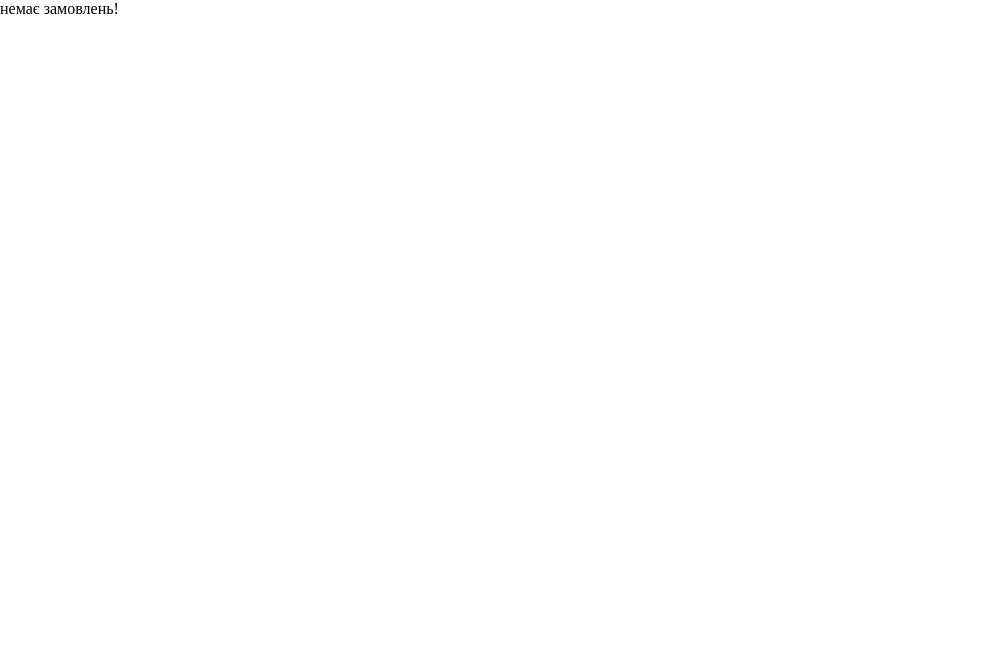
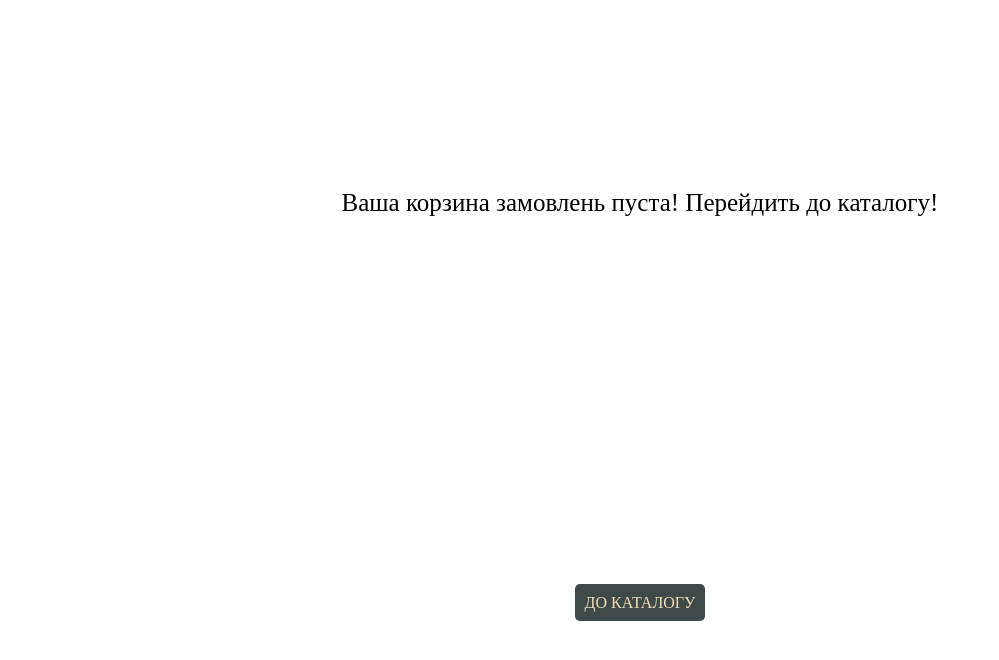
Before and after one commit to alexurbanskyi/colorfultoys, a React (Create React App) app: page /basket in a window 1280 px wide. Shown: the top 660 px of the page, without its empty margins (0-999 px from the left). Built offline with nearby package versions, Linux system fonts and the light colour scheme.

Commit message:
add orderList

```diff
--- a/src/screens/Basket/Basket.css
+++ b/src/screens/Basket/Basket.css
@@ -21,3 +21,21 @@
    font-size: 30px;
    font-weight: 800;
 }
+.empty-order{
+   height: 100vh;
+   display: flex;
+   flex-direction: column;
+   align-items: center;
+   justify-content: space-around;
+}
+.empty-order-title{
+   font-size: 25px;
+   text-align: center;
+}
+.empty-order-link{
+   background-color: rgb(62, 74, 74);
+   text-decoration: none;
+   padding: 10px;
+   color: wheat;
+   border-radius: 5px;
+}
--- a/src/screens/Basket/Basket.js
+++ b/src/screens/Basket/Basket.js
@@ -1,4 +1,5 @@
 import React from 'react'
+import { Link } from 'react-router-dom';
 import './Basket.css'
 
 function Basket({basketList}) {
@@ -32,7 +33,12 @@ function Basket({basketList}) {
         <div className='totalCoast'>Загальна сума - <span className='coast'>{totalCoast}</span> грн</div>
         </>
         :
-        <div>немає замовлень!</div>
+        <div className='empty-order'>
+          <div className='empty-order-title'>Ваша корзина замовлень пуста! Перейдить до каталогу!</div>
+          <div>
+            <Link className='empty-order-link' to='/dino'> ДО КАТАЛОГУ</Link>
+          </div>
+        </div>
       }
 
 
```
